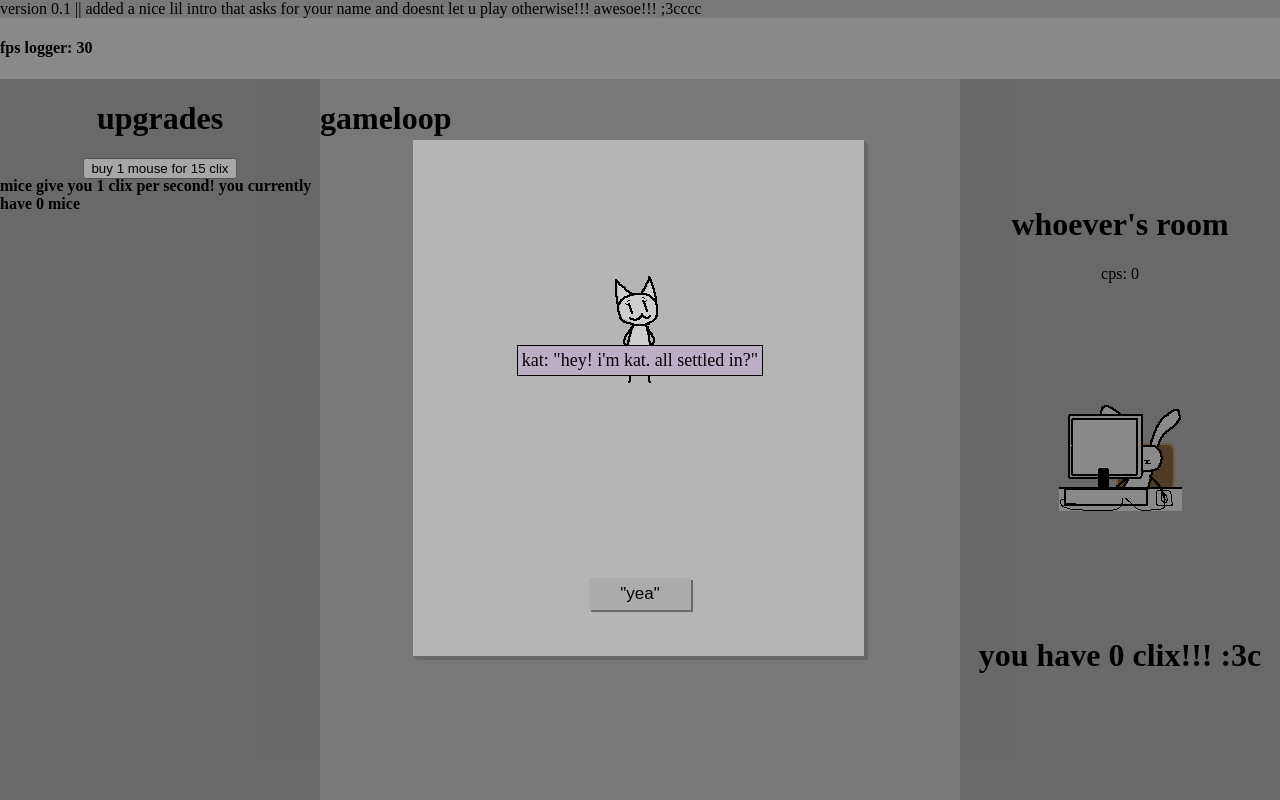
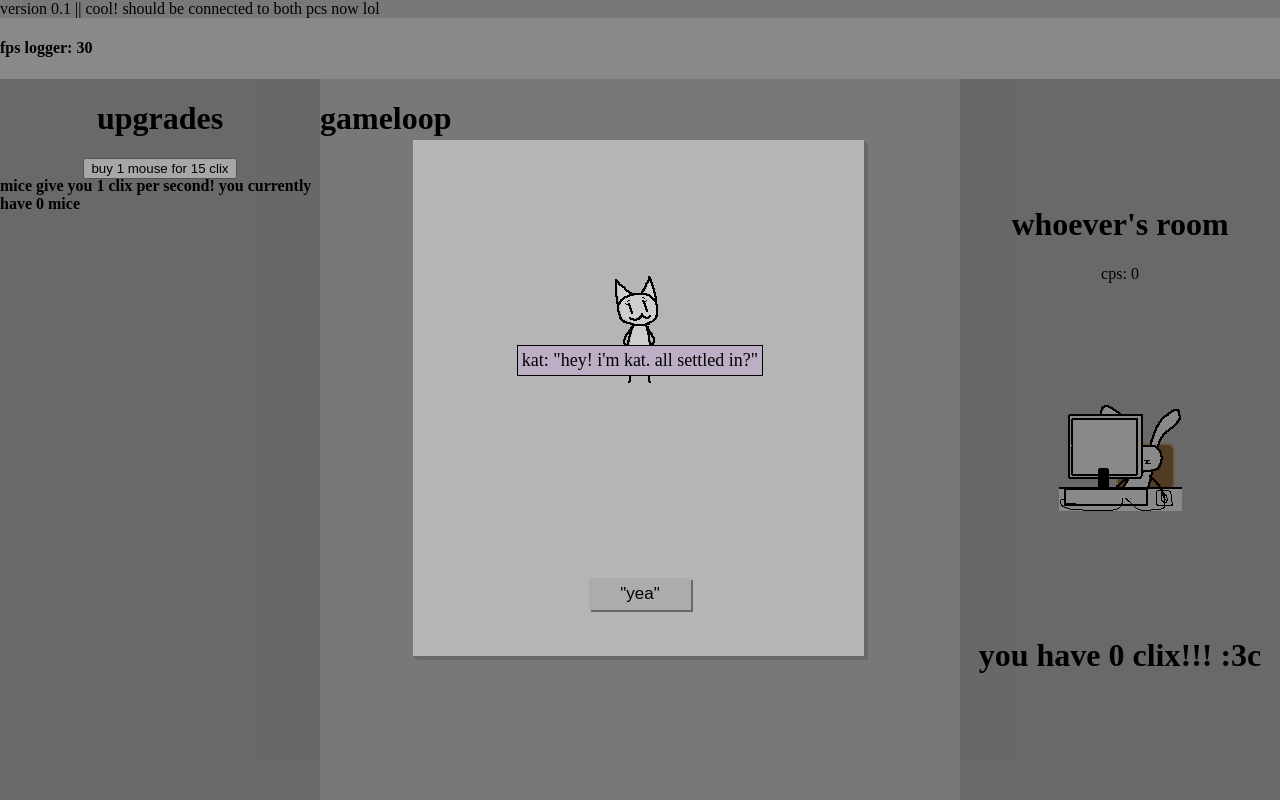
Before and after one commit to justdavidthatsit/clickerton, a plain HTML site: page index.html in a window 1280 px wide. Drawn offline with nearby package versions, Linux system fonts and the light colour scheme.

Commit message:
the new pc update
nice nice i think i got it all working!!

```diff
--- a/index.html
+++ b/index.html
@@ -31,7 +31,7 @@
   <div id="bread">
 
     <div id="lettuceakathenavbar">
-      version 0.1 || added a nice lil intro that asks for your name and doesnt let u play otherwise!!! awesoe!!! ;3cccc
+      version 0.1 || cool! should be connected to both pcs now lol
     </div>
     <div>
       <h4>fps logger: <span id="fpstrack">0</span></h4>
```
